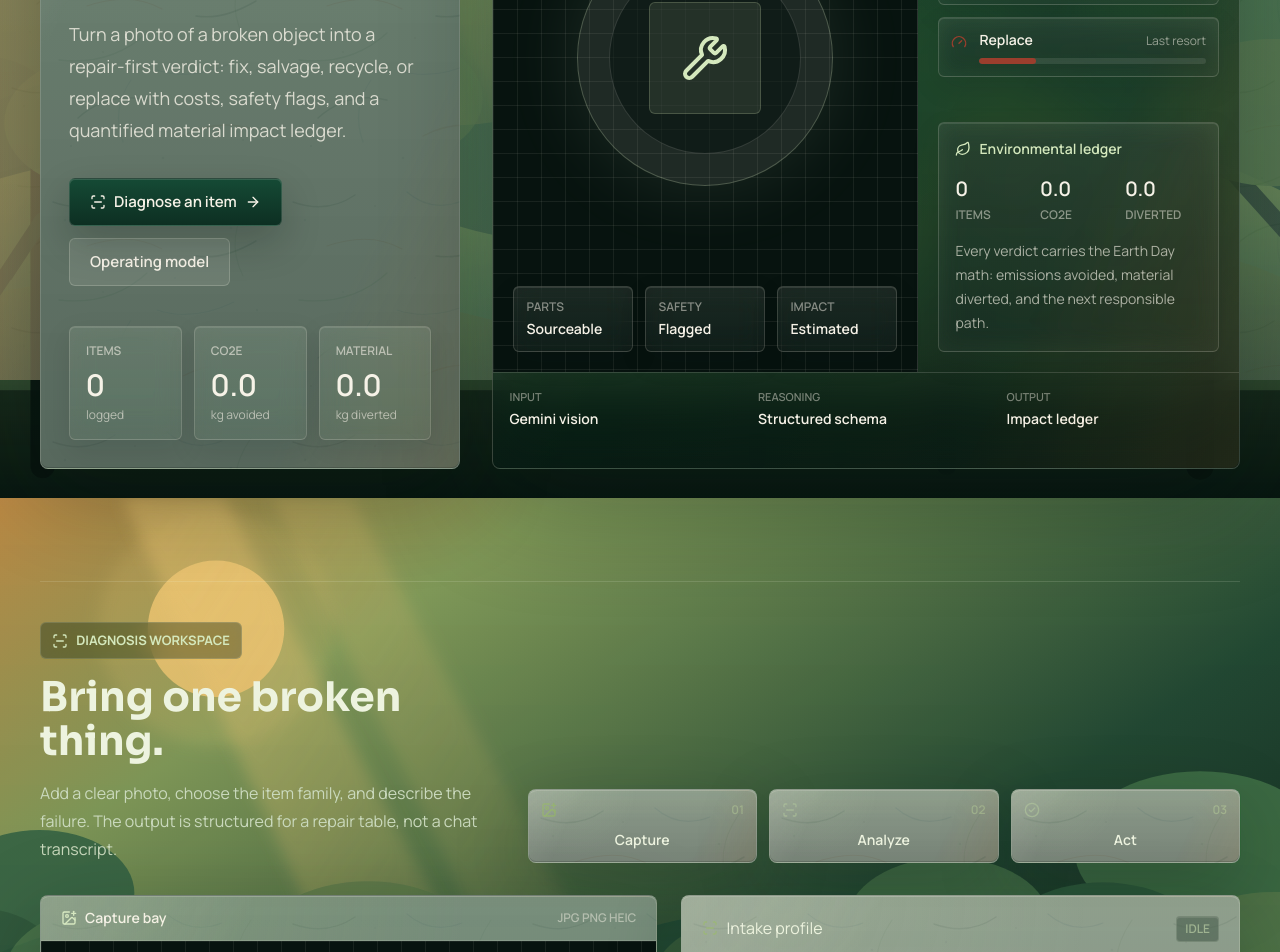
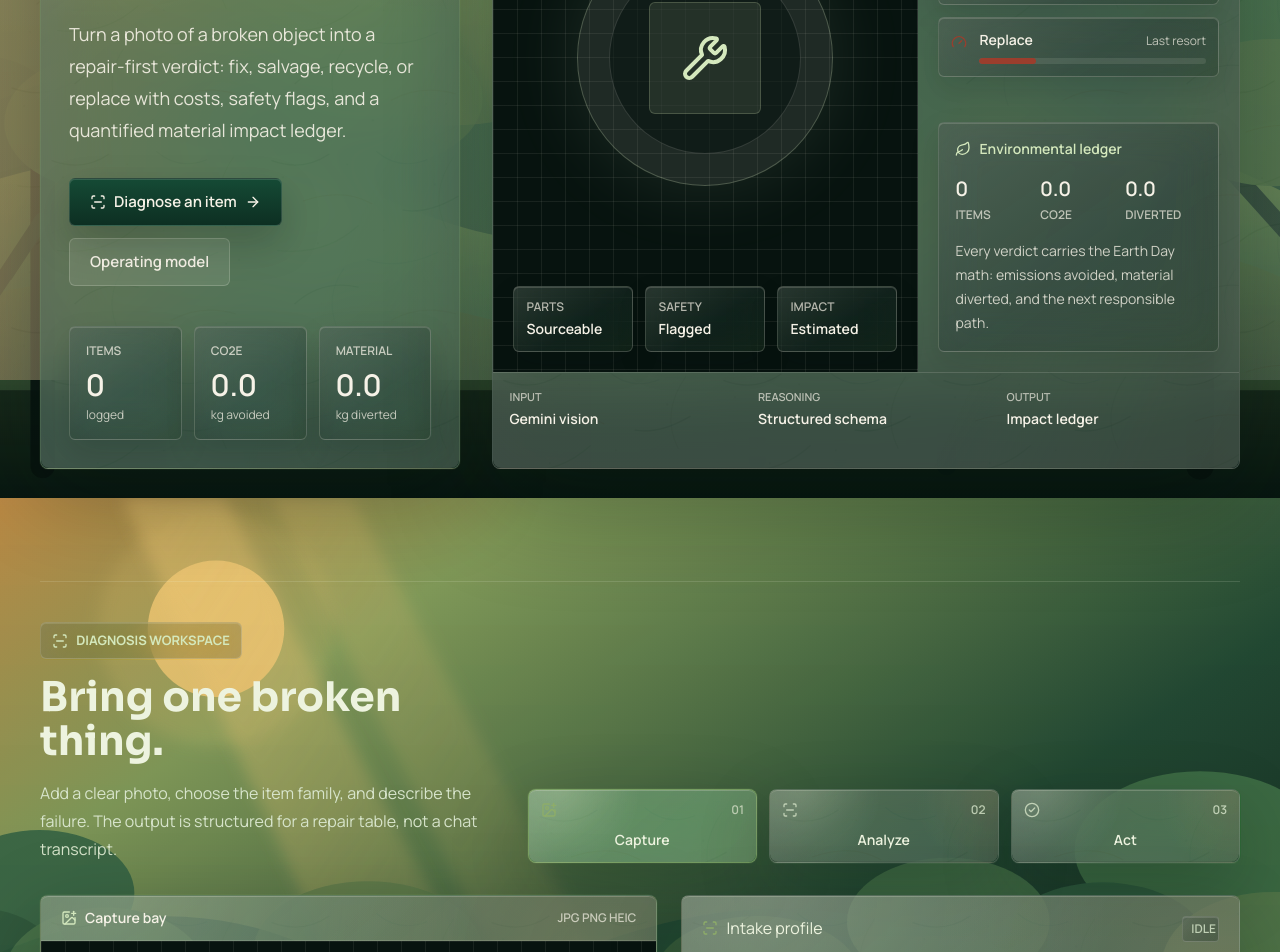
Before and after one commit to mason-cao/repair-oracle, a Next.js app: page / in a window 1280 px wide. Shown: the part 420-1372 px from the top of the page. Built offline with nearby package versions, Linux system fonts and the light colour scheme.

Commit message:
Polish demo-ready Earth Day repair UI

```diff
--- a/app/globals.css
+++ b/app/globals.css
@@ -7,9 +7,9 @@
   --color-bg-contrast: #07130f;
 
   --color-ink: #edf3df;
-  --color-ink-2: #cad9bd;
-  --color-ink-3: #9fb391;
-  --color-ink-4: #71866c;
+  --color-ink-2: #d7e4cb;
+  --color-ink-3: #c0d0b5;
+  --color-ink-4: #9aad90;
 
   --color-rule: rgba(237, 243, 223, 0.14);
   --color-rule-strong: rgba(237, 243, 223, 0.28);
@@ -66,6 +66,9 @@
 
 :root {
   color-scheme: dark;
+  --glass-line: rgba(246, 242, 231, 0.22);
+  --glass-line-strong: rgba(212, 232, 189, 0.4);
+  --glass-shadow: rgba(4, 15, 11, 0.24);
 }
 
 * {
@@ -264,30 +267,44 @@ select {
 .premium-button,
 .premium-button-secondary {
   position: relative;
+  isolation: isolate;
   border-radius: 8px;
   overflow: hidden;
   transition:
     transform 180ms cubic-bezier(0.2, 0.7, 0.2, 1),
     border-color 180ms cubic-bezier(0.2, 0.7, 0.2, 1),
     box-shadow 180ms cubic-bezier(0.2, 0.7, 0.2, 1),
-    background-color 180ms cubic-bezier(0.2, 0.7, 0.2, 1),
-    filter 180ms cubic-bezier(0.2, 0.7, 0.2, 1);
+    background 180ms cubic-bezier(0.2, 0.7, 0.2, 1),
+    background-color 180ms cubic-bezier(0.2, 0.7, 0.2, 1);
 }
 
 .surface-panel {
-  border: 1px solid rgba(237, 243, 223, 0.18);
+  border: 1px solid var(--glass-line);
   background:
-    radial-gradient(circle at 18% 0%, rgba(212, 232, 189, 0.1), transparent 34%),
-    linear-gradient(180deg, rgba(37, 62, 45, 0.46), rgba(15, 34, 25, 0.5)),
-    url("/recycled-fiber.svg");
-  background-size: 100% 100%, 100% 100%, 240px 240px;
+    linear-gradient(138deg, rgba(246, 242, 231, 0.15), rgba(246, 242, 231, 0.045) 34%, rgba(63, 120, 140, 0.055) 100%),
+    radial-gradient(circle at 14% 0%, rgba(212, 232, 189, 0.18), transparent 38%),
+    radial-gradient(circle at 96% 10%, rgba(200, 137, 63, 0.13), transparent 32%),
+    rgba(18, 42, 29, 0.52);
   color: var(--color-ink);
   box-shadow:
-    0 22px 76px rgba(7, 19, 15, 0.24),
-    inset 0 1px 0 rgba(246, 242, 231, 0.12),
-    inset 0 -1px 0 rgba(7, 19, 15, 0.18);
-  backdrop-filter: blur(24px) saturate(142%);
-  -webkit-backdrop-filter: blur(24px) saturate(142%);
+    0 24px 72px var(--glass-shadow),
+    0 1px 0 rgba(246, 242, 231, 0.06),
+    inset 0 1px 0 rgba(246, 242, 231, 0.2),
+    inset 0 -1px 0 rgba(7, 19, 15, 0.16);
+  backdrop-filter: blur(30px) saturate(158%) contrast(108%);
+  -webkit-backdrop-filter: blur(30px) saturate(158%) contrast(108%);
+}
+
+.surface-panel.border-forest {
+  border-color: rgba(159, 189, 120, 0.58);
+  background:
+    linear-gradient(138deg, rgba(246, 242, 231, 0.16), rgba(246, 242, 231, 0.055) 34%, rgba(159, 189, 120, 0.12)),
+    radial-gradient(circle at 14% 0%, rgba(212, 232, 189, 0.22), transparent 38%),
+    rgba(45, 112, 68, 0.46);
+  box-shadow:
+    0 24px 76px rgba(4, 15, 11, 0.25),
+    0 0 0 1px rgba(159, 189, 120, 0.1),
+    inset 0 1px 0 rgba(246, 242, 231, 0.22);
 }
 
 .surface-panel::before,
@@ -299,72 +316,92 @@ select {
   content: "";
   position: absolute;
   inset: 0;
+  z-index: 0;
   border-radius: inherit;
   pointer-events: none;
+}
+
+.surface-panel > *,
+.command-panel > *,
+.console-shell > *,
+.surface-inset > *,
+.material-tile > *,
+.glass-card > *,
+.glass-chip > *,
+.premium-button > *,
+.premium-button-secondary > * {
+  position: relative;
+  z-index: 1;
 }
 
 .surface-panel::before,
 .command-panel::before,
 .console-shell::before {
-  border-top: 1px solid rgba(246, 242, 231, 0.18);
+  border-top: 1px solid rgba(246, 242, 231, 0.24);
   background:
-    linear-gradient(115deg, rgba(246, 242, 231, 0.16), transparent 22% 74%, rgba(205, 137, 63, 0.12)),
-    linear-gradient(180deg, rgba(212, 232, 189, 0.07), transparent 46%);
-  opacity: 0.84;
+    linear-gradient(115deg, rgba(246, 242, 231, 0.2), transparent 22% 72%, rgba(205, 137, 63, 0.14)),
+    linear-gradient(180deg, rgba(212, 232, 189, 0.09), transparent 46%),
+    url("/recycled-fiber.svg");
+  background-size: 100% 100%, 100% 100%, 220px 220px;
+  opacity: 0.22;
   transition:
     opacity 180ms cubic-bezier(0.2, 0.7, 0.2, 1),
     transform 180ms cubic-bezier(0.2, 0.7, 0.2, 1);
 }
 
 .command-panel {
-  border: 1px solid rgba(246, 242, 231, 0.16);
+  border: 1px solid rgba(212, 232, 189, 0.3);
   background:
-    radial-gradient(circle at 14% 0%, rgba(159, 189, 120, 0.16), transparent 36%),
-    linear-gradient(180deg, rgba(29, 63, 45, 0.56), rgba(9, 32, 24, 0.64)),
-    url("/recycled-fiber.svg");
-  background-size: 100% 100%, 100% 100%, 240px 240px;
+    linear-gradient(140deg, rgba(246, 242, 231, 0.15), rgba(246, 242, 231, 0.045) 32%, rgba(63, 120, 140, 0.075) 100%),
+    radial-gradient(circle at 13% 0%, rgba(159, 189, 120, 0.25), transparent 38%),
+    radial-gradient(circle at 92% 8%, rgba(200, 137, 63, 0.18), transparent 32%),
+    rgba(11, 45, 31, 0.6);
   color: var(--color-forest-ink);
   box-shadow:
-    0 28px 90px rgba(7, 19, 15, 0.28),
-    inset 0 1px 0 rgba(246, 242, 231, 0.13),
+    0 28px 86px rgba(3, 15, 10, 0.28),
+    0 0 0 1px rgba(159, 189, 120, 0.07),
+    inset 0 1px 0 rgba(246, 242, 231, 0.22),
     inset 0 -1px 0 rgba(7, 19, 15, 0.2);
-  backdrop-filter: blur(24px) saturate(148%);
-  -webkit-backdrop-filter: blur(24px) saturate(148%);
+  backdrop-filter: blur(32px) saturate(166%) contrast(110%);
+  -webkit-backdrop-filter: blur(32px) saturate(166%) contrast(110%);
 }
 
 .console-shell {
-  border: 1px solid rgba(246, 242, 231, 0.18);
+  border: 1px solid rgba(246, 242, 231, 0.24);
   background:
-    radial-gradient(circle at 70% 0%, rgba(212, 232, 189, 0.11), transparent 32%),
-    linear-gradient(180deg, rgba(13, 44, 32, 0.58), rgba(7, 26, 20, 0.68)),
-    linear-gradient(118deg, rgba(91, 121, 77, 0.26), transparent 42%, rgba(181, 109, 69, 0.13));
+    linear-gradient(139deg, rgba(246, 242, 231, 0.12), rgba(246, 242, 231, 0.035) 36%, rgba(63, 120, 140, 0.08) 100%),
+    radial-gradient(circle at 70% 0%, rgba(212, 232, 189, 0.18), transparent 34%),
+    radial-gradient(circle at 8% 10%, rgba(181, 109, 69, 0.16), transparent 30%),
+    rgba(7, 26, 20, 0.68);
   color: var(--color-forest-ink);
   box-shadow:
-    0 34px 110px rgba(7, 19, 15, 0.3),
-    inset 0 1px 0 rgba(246, 242, 231, 0.13),
-    inset 0 -1px 0 rgba(7, 19, 15, 0.22);
-  backdrop-filter: blur(26px) saturate(150%);
-  -webkit-backdrop-filter: blur(26px) saturate(150%);
+    0 34px 104px rgba(3, 15, 10, 0.32),
+    inset 0 1px 0 rgba(246, 242, 231, 0.2),
+    inset 0 -1px 0 rgba(7, 19, 15, 0.24);
+  backdrop-filter: blur(34px) saturate(168%) contrast(110%);
+  -webkit-backdrop-filter: blur(34px) saturate(168%) contrast(110%);
   overflow: hidden;
 }
 
 .surface-inset {
-  border: 1px solid rgba(237, 243, 223, 0.13);
-  background: rgba(32, 54, 41, 0.42);
-  backdrop-filter: blur(16px) saturate(132%);
-  -webkit-backdrop-filter: blur(16px) saturate(132%);
+  border: 1px solid rgba(246, 242, 231, 0.16);
+  background: rgba(246, 242, 231, 0.065);
+  box-shadow: inset 0 1px 0 rgba(246, 242, 231, 0.12);
+  backdrop-filter: blur(18px) saturate(148%);
+  -webkit-backdrop-filter: blur(18px) saturate(148%);
 }
 
 .material-tile {
-  border: 1px solid rgba(246, 242, 231, 0.16);
+  border: 1px solid rgba(246, 242, 231, 0.18);
   border-radius: 6px;
   background:
-    linear-gradient(180deg, rgba(246, 242, 231, 0.09), rgba(246, 242, 231, 0.045));
+    linear-gradient(145deg, rgba(246, 242, 231, 0.14), rgba(246, 242, 231, 0.045) 58%, rgba(159, 189, 120, 0.065)),
+    rgba(9, 32, 24, 0.36);
   box-shadow:
-    inset 0 1px 0 rgba(246, 242, 231, 0.11),
-    0 10px 28px rgba(7, 19, 15, 0.1);
-  backdrop-filter: blur(12px) saturate(132%);
-  -webkit-backdrop-filter: blur(12px) saturate(132%);
+    inset 0 1px 0 rgba(246, 242, 231, 0.16),
+    0 12px 30px rgba(7, 19, 15, 0.12);
+  backdrop-filter: blur(18px) saturate(150%);
+  -webkit-backdrop-filter: blur(18px) saturate(150%);
 }
 
 .material-tile::before {
@@ -382,16 +419,19 @@ select {
   display: inline-flex;
   align-items: center;
   gap: 0.5rem;
-  border: 1px solid rgba(237, 243, 223, 0.14);
+  border: 1px solid rgba(246, 242, 231, 0.18);
   border-radius: 6px;
-  background: rgba(32, 54, 41, 0.42);
+  background:
+    linear-gradient(135deg, rgba(246, 242, 231, 0.12), rgba(246, 242, 231, 0.035)),
+    rgba(32, 54, 41, 0.28);
   padding: 0.5rem 0.7rem;
   color: var(--color-mint);
   font-size: 0.8125rem;
   font-weight: 700;
   text-transform: uppercase;
-  backdrop-filter: blur(14px) saturate(132%);
-  -webkit-backdrop-filter: blur(14px) saturate(132%);
+  box-shadow: inset 0 1px 0 rgba(246, 242, 231, 0.13);
+  backdrop-filter: blur(18px) saturate(150%);
+  -webkit-backdrop-filter: blur(18px) saturate(150%);
 }
 
 .premium-button {
@@ -416,34 +456,64 @@ select {
 
 .premium-button-secondary {
   border-radius: 6px;
-  border: 1px solid rgba(237, 243, 223, 0.18);
-  background: rgba(32, 54, 41, 0.44);
+  border: 1px solid rgba(246, 242, 231, 0.22);
+  background:
+    linear-gradient(135deg, rgba(246, 242, 231, 0.12), rgba(246, 242, 231, 0.035)),
+    rgba(32, 54, 41, 0.3);
   color: var(--color-ink);
   box-shadow:
-    inset 0 1px 0 rgba(246, 242, 231, 0.12),
+    inset 0 1px 0 rgba(246, 242, 231, 0.16),
     0 12px 34px rgba(7, 19, 15, 0.14);
-  backdrop-filter: blur(14px) saturate(132%);
-  -webkit-backdrop-filter: blur(14px) saturate(132%);
+  backdrop-filter: blur(18px) saturate(150%);
+  -webkit-backdrop-filter: blur(18px) saturate(150%);
 }
 
 .glass-card {
-  border: 1px solid rgba(237, 243, 223, 0.16);
+  position: relative;
+  isolation: isolate;
+  overflow: hidden;
+  border: 1px solid rgba(246, 242, 231, 0.18);
   background:
-    radial-gradient(circle at 18% 0%, rgba(212, 232, 189, 0.09), transparent 34%),
-    linear-gradient(180deg, rgba(37, 62, 45, 0.42), rgba(15, 34, 25, 0.46));
+    linear-gradient(140deg, rgba(246, 242, 231, 0.13), rgba(246, 242, 231, 0.04) 46%, rgba(63, 120, 140, 0.06)),
+    radial-gradient(circle at 18% 0%, rgba(212, 232, 189, 0.14), transparent 36%),
+    rgba(17, 38, 28, 0.5);
   box-shadow:
-    0 18px 58px rgba(7, 19, 15, 0.22),
-    inset 0 1px 0 rgba(246, 242, 231, 0.1);
-  backdrop-filter: blur(20px) saturate(140%);
-  -webkit-backdrop-filter: blur(20px) saturate(140%);
+    0 18px 52px rgba(7, 19, 15, 0.16),
+    inset 0 1px 0 rgba(246, 242, 231, 0.17);
+  backdrop-filter: blur(24px) saturate(158%);
+  -webkit-backdrop-filter: blur(24px) saturate(158%);
+}
+
+.glass-card::before,
+.glass-chip::before {
+  content: "";
+  position: absolute;
+  inset: 0;
+  z-index: 0;
+  border-radius: inherit;
+  pointer-events: none;
+  background: linear-gradient(115deg, rgba(246, 242, 231, 0.16), transparent 30% 72%, rgba(159, 189, 120, 0.1));
+  opacity: 0.2;
+}
+
+.glass-card.border-rule-strong {
+  border-color: rgba(212, 232, 189, 0.34);
+  box-shadow:
+    0 24px 70px rgba(7, 19, 15, 0.22),
+    inset 0 1px 0 rgba(246, 242, 231, 0.2);
 }
 
 .glass-chip {
-  border: 1px solid rgba(237, 243, 223, 0.15);
-  background: rgba(32, 54, 41, 0.38);
-  box-shadow: inset 0 1px 0 rgba(246, 242, 231, 0.1);
-  backdrop-filter: blur(14px) saturate(132%);
-  -webkit-backdrop-filter: blur(14px) saturate(132%);
+  position: relative;
+  isolation: isolate;
+  overflow: hidden;
+  border: 1px solid rgba(246, 242, 231, 0.18);
+  background:
+    linear-gradient(135deg, rgba(246, 242, 231, 0.12), rgba(246, 242, 231, 0.035)),
+    rgba(32, 54, 41, 0.48);
+  box-shadow: inset 0 1px 0 rgba(246, 242, 231, 0.14);
+  backdrop-filter: blur(18px) saturate(150%);
+  -webkit-backdrop-filter: blur(18px) saturate(150%);
 }
 
 .console-grid {
@@ -458,41 +528,46 @@ select {
   .command-panel:hover,
   .console-shell:hover {
     transform: translateY(-4px);
-    border-color: rgba(212, 232, 189, 0.36);
-    filter: saturate(1.08);
+    border-color: var(--glass-line-strong);
     box-shadow:
-      0 32px 112px rgba(7, 19, 15, 0.3),
-      0 0 0 1px rgba(205, 137, 63, 0.08),
-      0 0 38px rgba(142, 173, 105, 0.12);
+      0 32px 106px rgba(4, 15, 11, 0.31),
+      0 0 0 1px rgba(205, 137, 63, 0.09),
+      0 0 42px rgba(142, 173, 105, 0.14);
   }
 
   .surface-panel:hover::before,
   .command-panel:hover::before,
   .console-shell:hover::before {
-    opacity: 1;
+    opacity: 0.34;
     transform: translateY(-1px);
   }
 
   .surface-inset:hover {
     transform: translateY(-2px);
     border-color: var(--color-rule-strong);
-    background: rgba(42, 70, 51, 0.54);
+    background: rgba(246, 242, 231, 0.09);
     box-shadow: 0 14px 42px rgba(7, 19, 15, 0.18);
   }
 
   .material-tile:hover {
     transform: translateY(-2px);
-    border-color: rgba(212, 232, 189, 0.28);
-    background: rgba(246, 242, 231, 0.1);
+    border-color: rgba(212, 232, 189, 0.32);
+    background:
+      linear-gradient(145deg, rgba(246, 242, 231, 0.18), rgba(246, 242, 231, 0.07) 58%, rgba(159, 189, 120, 0.1)),
+      rgba(9, 32, 24, 0.42);
     box-shadow:
-      inset 0 1px 0 rgba(246, 242, 231, 0.12),
-      0 14px 34px rgba(7, 19, 15, 0.18);
+      inset 0 1px 0 rgba(246, 242, 231, 0.18),
+      0 14px 36px rgba(7, 19, 15, 0.18);
   }
 
-  .material-tile:hover::before,
+  .material-tile:hover::before {
+    opacity: 0.32;
+    transform: translateX(18%);
+  }
+
   .premium-button:hover::before,
   .premium-button-secondary:hover::before {
-    opacity: 1;
+    opacity: 0.62;
     transform: translateX(18%);
   }
 
--- a/components/diagnose/repair-log.tsx
+++ b/components/diagnose/repair-log.tsx
@@ -162,7 +162,7 @@ export function RepairLog({ refreshKey }: { refreshKey: number }) {
 function Total({ label, value }: { label: string; value: string }) {
   return (
     <div className="material-tile px-4 py-4">
-      <div className="text-xs font-semibold uppercase text-forest-ink/50">
+      <div className="text-xs font-semibold uppercase text-forest-ink/70">
         {label}
       </div>
       <div className="mt-2 text-2xl font-semibold tabular-nums text-forest-ink">
--- a/components/diagnose/upload-form.tsx
+++ b/components/diagnose/upload-form.tsx
@@ -148,7 +148,7 @@ export function UploadForm({
             <ImagePlus className="h-4 w-4 text-mint" />
             Capture bay
           </div>
-          <span className="text-xs font-semibold uppercase text-forest-ink/50">
+          <span className="text-xs font-semibold uppercase text-forest-ink/70">
             JPG PNG HEIC
           </span>
         </div>
@@ -206,7 +206,7 @@ export function UploadForm({
                         className="flex items-center justify-between border-t border-forest-ink/15 pt-2 text-sm"
                       >
                         <span>{step}</span>
-                        <span className="text-forest-ink/60">
+                        <span className="text-forest-ink/76">
                           {i < scanProgress - 1 ? "done" : "active"}
                         </span>
                       </div>
@@ -224,7 +224,7 @@ export function UploadForm({
                 <h3 className="mt-5 text-2xl font-semibold text-forest-ink">
                   Add the broken object.
                 </h3>
-                <p className="mt-3 text-sm leading-6 text-forest-ink/65">
+                <p className="mt-3 text-sm leading-6 text-forest-ink/80">
                   Frame the failure point clearly. The engine uses the image and
                   your note to score repair viability.
                 </p>
@@ -379,7 +379,7 @@ export function UploadForm({
 function StatusCell({ label, value }: { label: string; value: string }) {
   return (
     <div className="px-4 py-3">
-      <div className="text-[11px] font-semibold uppercase text-forest-ink/40">
+      <div className="text-[11px] font-semibold uppercase text-forest-ink/66">
         {label}
       </div>
       <div className="mt-1 truncate text-sm font-semibold text-forest-ink">
--- a/components/site/dispatch.tsx
+++ b/components/site/dispatch.tsx
@@ -60,7 +60,7 @@ export function Dispatch() {
               <div className="text-sm font-semibold text-mint">
                 Verdict routing
               </div>
-              <div className="mt-1 text-sm text-forest-ink/60">
+              <div className="mt-1 text-sm text-forest-ink/76">
                 A structured path from broken object to lower-waste action.
               </div>
             </div>
@@ -81,7 +81,7 @@ export function Dispatch() {
                     {title}
                   </h3>
                 </div>
-                <p className="mt-4 text-sm leading-6 text-forest-ink/70">
+                <p className="mt-4 text-sm leading-6 text-forest-ink/82">
                   {detail}
                 </p>
                 <div className="mt-4 h-1.5 overflow-hidden rounded-full bg-forest-ink/10">
--- a/components/site/hero.tsx
+++ b/components/site/hero.tsx
@@ -94,7 +94,7 @@ export function Hero({ refreshKey = 0 }: { refreshKey?: number }) {
             <h1 id="hero-heading" className="t-hero mt-7 max-w-[10ch]">
               Repair Oracle
             </h1>
-            <p className="mt-6 max-w-[44rem] text-lg leading-8 text-forest-ink/80">
+            <p className="mt-6 max-w-[44rem] text-lg leading-8 text-forest-ink/90">
               Turn a photo of a broken object into a repair-first verdict:
               fix, salvage, recycle, or replace with costs, safety flags, and a
               quantified material impact ledger.
@@ -164,13 +164,13 @@ function LiveStat({
 }) {
   return (
     <div className="material-tile px-3 py-4 text-forest-ink sm:px-4">
-      <div className="text-xs font-semibold uppercase text-forest-ink/60">
+      <div className="text-xs font-semibold uppercase text-forest-ink/75">
         {label}
       </div>
       <div className="mt-2 text-2xl font-semibold tabular-nums sm:text-3xl">
         {value}
       </div>
-      <div className="mt-1 text-xs text-forest-ink/60">{detail}</div>
+      <div className="mt-1 text-xs text-forest-ink/75">{detail}</div>
     </div>
   );
 }
@@ -183,7 +183,7 @@ function RepairConsoleVisual({ totals }: { totals: Totals | null }) {
           <div className="scan-sweep absolute inset-x-0 top-0 h-36" />
 
           <div className="absolute left-5 top-5 rounded-md border border-forest-ink/15 bg-forest-ink/10 px-3 py-2">
-            <div className="text-xs font-semibold uppercase text-forest-ink/50">
+            <div className="text-xs font-semibold uppercase text-forest-ink/70">
               Intake signal
             </div>
             <div className="mt-1 text-sm font-semibold text-forest-ink">
@@ -218,7 +218,7 @@ function RepairConsoleVisual({ totals }: { totals: Totals | null }) {
               <div className="text-sm font-semibold text-forest-ink">
                 Verdict matrix
               </div>
-              <div className="text-xs font-semibold uppercase text-forest-ink/50">
+              <div className="text-xs font-semibold uppercase text-forest-ink/70">
                 Four outcomes
               </div>
             </div>
@@ -234,7 +234,7 @@ function RepairConsoleVisual({ totals }: { totals: Totals | null }) {
                       <span className="text-sm font-semibold text-forest-ink">
                         {label}
                       </span>
-                      <span className="text-xs text-forest-ink/55">{note}</span>
+                      <span className="text-xs text-forest-ink/72">{note}</span>
                     </div>
                     <div className="mt-2 h-1.5 overflow-hidden rounded-full bg-forest-ink/10">
                       <div className={`h-full rounded-full ${bar} ${width}`} />
@@ -264,7 +264,7 @@ function RepairConsoleVisual({ totals }: { totals: Totals | null }) {
                 value={totals ? totals.diverted.toFixed(1) : "0.0"}
               />
             </div>
-            <p className="mt-4 text-sm leading-6 text-forest-ink/65">
+            <p className="mt-4 text-sm leading-6 text-forest-ink/80">
               Every verdict carries the Earth Day math: emissions avoided,
               material diverted, and the next responsible path.
             </p>
@@ -284,7 +284,7 @@ function RepairConsoleVisual({ totals }: { totals: Totals | null }) {
 function SignalCell({ label, value }: { label: string; value: string }) {
   return (
     <div className="material-tile px-3 py-3">
-      <div className="text-xs font-semibold uppercase text-forest-ink/50">
+      <div className="text-xs font-semibold uppercase text-forest-ink/70">
         {label}
       </div>
       <div className="mt-1 text-sm font-semibold text-forest-ink">{value}</div>
@@ -298,7 +298,7 @@ function LedgerValue({ label, value }: { label: string; value: string }) {
       <div className="text-xl font-semibold tabular-nums text-forest-ink">
         {value}
       </div>
-      <div className="mt-1 text-xs font-semibold uppercase text-forest-ink/50">
+      <div className="mt-1 text-xs font-semibold uppercase text-forest-ink/70">
         {label}
       </div>
     </div>
@@ -308,7 +308,7 @@ function LedgerValue({ label, value }: { label: string; value: string }) {
 function ConsoleCell({ label, value }: { label: string; value: string }) {
   return (
     <div className="px-4 py-4">
-      <div className="text-[11px] font-semibold uppercase text-forest-ink/45">
+      <div className="text-[11px] font-semibold uppercase text-forest-ink/68">
         {label}
       </div>
       <div className="mt-1 text-sm font-semibold text-forest-ink">{value}</div>
```
Also changed, not shown: app/api/diagnose/route.ts (+8 -0 lines), components/diagnose/report.tsx (+8 -8 lines), 1 other file (tests, documents, lock files or other folders).
